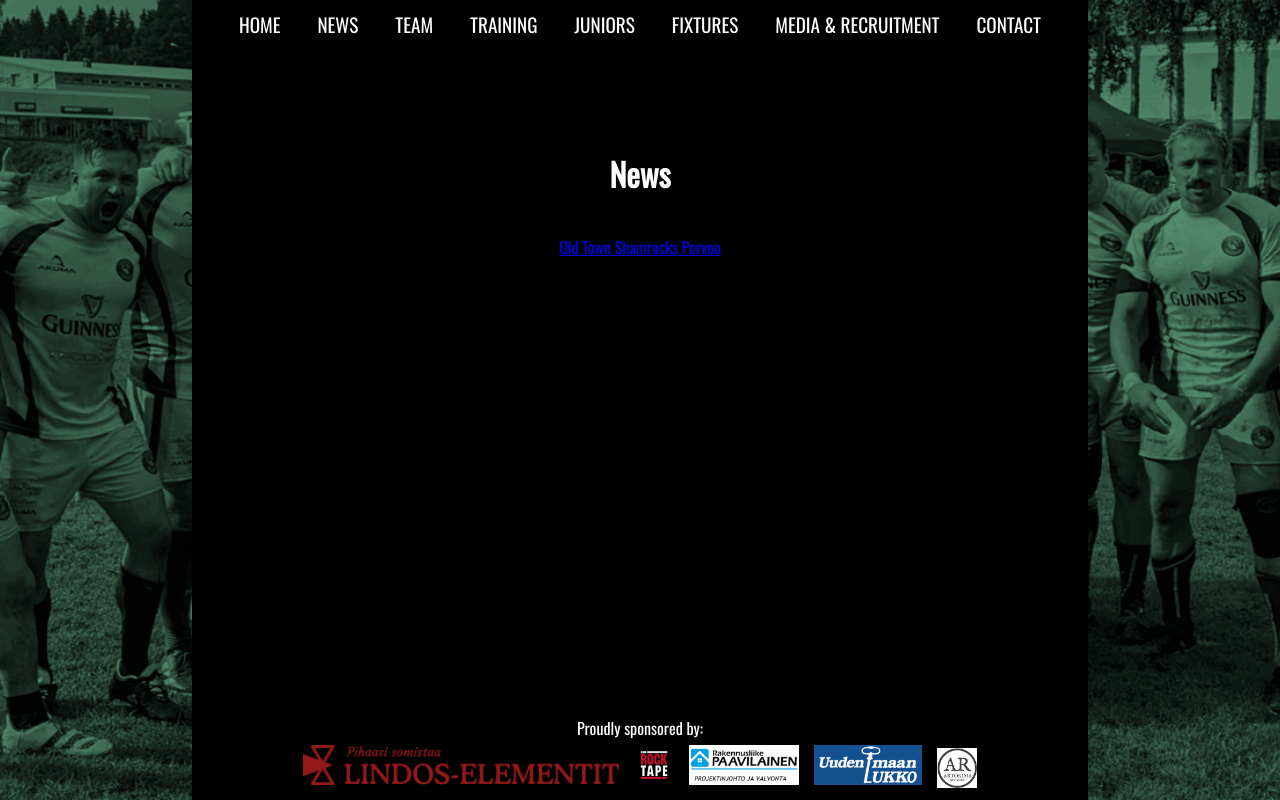
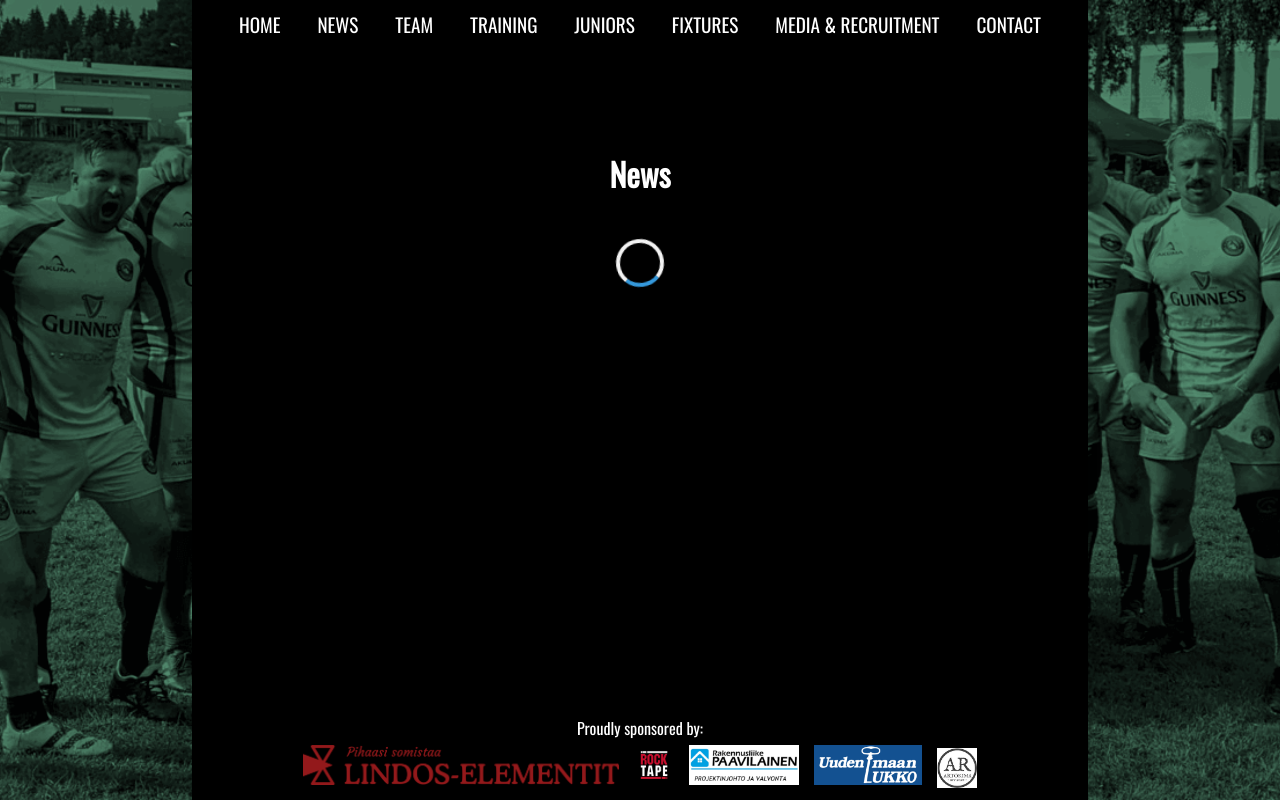
Before and after one commit to CDProjects/ots-react, a React (Create React App) app: page /news in a window 1280 px wide. Built offline with nearby package versions, Linux system fonts and the light colour scheme.

Commit message:
Facebook plugin adjustments

```diff
--- a/src/Components/News.css
+++ b/src/Components/News.css
@@ -1,21 +1,51 @@
 /* styles.css */
 
 .news-section {
-    padding: 80px 20px 20px; /* Add top padding to ensure it clears the navbar */
+  padding: 80px 20px 20px;
   display: flex;
-    justify-content: center; /* Center the content horizontally */
-    align-items: center; /* Center the content vertically */
-    flex-direction: column; /* Stack items vertically */
-    text-align: center; /* Center the text */
+  justify-content: center;
+  align-items: center;
+  flex-direction: column;
+  text-align: center;
+  max-width: 100%; /* Ensure it doesn't exceed the viewport width */
+  overflow-x: hidden; /* Hide horizontal overflow */
 }
 
-
 .fb-page {
-    width: 100% !important; /* Ensure the plugin takes full width */
-    max-width: 500px; /* Set a max width for the plugin */
-    box-sizing: border-box; /* Include padding and border in the element's total width and height */
+  width: 100% !important;
+  max-width: 500px;
+  box-sizing: border-box;
+  overflow: hidden; /* Add this to prevent content from spilling out */
 }
 
+.fb-page-container {
+  width: 100%;
+  max-width: 500px; /* Match this with the .fb-page max-width */
+  margin: 0 auto; /* Center the container */
+}
+
+.spinner {
+  border: 4px solid #f3f3f3;
+  border-top: 4px solid #3498db;
+  border-radius: 50%;
+  width: 40px;
+  height: 40px;
+  animation: spin 1s linear infinite;
+  margin: 20px auto;
+}
+
+@keyframes spin {
+  0% {
+    transform: rotate(0deg);
+  }
+  100% {
+    transform: rotate(360deg);
+  }
+}
+
+.fb-page-container.hidden {
+  display: none;
+}
 
 @media (max-width: 600px) {
   .news-section {
@@ -27,4 +57,26 @@
   }
 }
 
-  /* Add the rest of your existing CSS for Navbar, media queries, etc. */
+/* Medium screens */
+@media (min-width: 768px) {
+    .fb-page-container,
+    .fb-page {
+      max-width: 600px;
+    }
+  }
+
+  /* Large screens */
+  @media (min-width: 1024px) {
+    .fb-page-container,
+    .fb-page {
+      max-width: 700px;
+    }
+  }
+
+  /* Extra large screens */
+  @media (min-width: 1200px) {
+    .fb-page-container,
+    .fb-page {
+      max-width: 900px;
+    }
+  }
--- a/src/Components/News.js
+++ b/src/Components/News.js
@@ -1,7 +1,9 @@
-import React, { useEffect } from 'react';
+import React, { useState, useEffect } from 'react';
 import './News.css';
 
 const News = () => {
+    const [isLoading, setIsLoading] = useState(true);
+
     useEffect(() => {
         // Load Facebook SDK
         (function(d, s, id) {
@@ -12,22 +14,28 @@ const News = () => {
             fjs.parentNode.insertBefore(js, fjs);
         }(document, 'script', 'facebook-jssdk'));
 
-        // Force re-parse of Facebook elements
-        setTimeout(() => {
+        // Force re-parse of Facebook elements and set loading to false when done
+        const checkFbLoaded = setInterval(() => {
             if (window.FB) {
                 window.FB.XFBML.parse();
+                setIsLoading(false);
+                clearInterval(checkFbLoaded);
             }
-        }, 2000);
+        }, 1000);
+
+        return () => clearInterval(checkFbLoaded);
     }, []);
 
     return (
         <div className="news-section">
             <h1>News</h1>
+            {isLoading && <div className="spinner"></div>}
+            <div className={`fb-page-container ${isLoading ? 'hidden' : ''}`}>
                 <div
                     className="fb-page"
                     data-href="https://www.facebook.com/OldTownShamrocks/"
                     data-tabs="timeline"
-        data-width="500"
+                    data-width="" // Remove fixed width
                     data-height=""
                     data-small-header="false"
                     data-adapt-container-width="true"
@@ -44,6 +52,7 @@ const News = () => {
                     </blockquote>
                 </div>
             </div>
+        </div>
     );
 };
 
```
Lines whose indentation alone changed are shown as unchanged.
